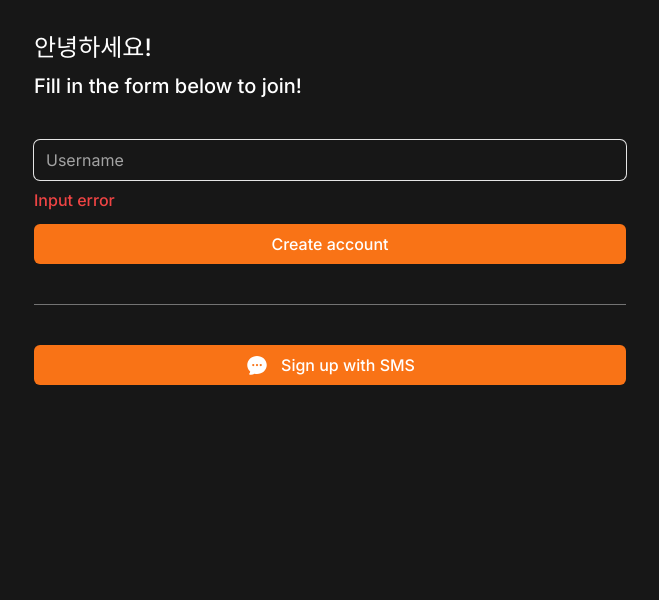
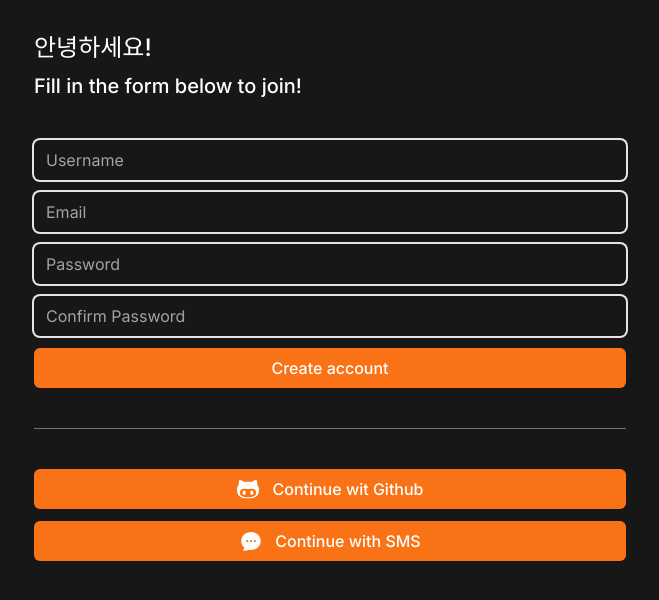
Before and after one commit to HyeonsangKim/carrot-market-reloaded, a Next.js app: page /create-account in a window 1280 px wide. Shown: the top 600 px of the page, without its empty margins (310-969 px from the left). Built offline with nearby package versions, Linux system fonts and the light colour scheme.

Commit message:
server action

```diff
--- /dev/null
+++ b/app/api/users/route.ts
@@ -0,0 +1,15 @@
+import { NextRequest } from "next/server";
+
+export async function GET(request: NextRequest) {
+  console.log(request);
+
+  return Response.json({
+    ok: true,
+  });
+}
+
+export async function POST(request: NextRequest) {
+  const data = await request.json();
+
+  return Response.json(data);
+}
--- a/app/create-account/page.tsx
+++ b/app/create-account/page.tsx
@@ -1,5 +1,6 @@
-import { ChatBubbleOvalLeftEllipsisIcon } from "@heroicons/react/24/solid";
-import Link from "next/link";
+import FormButton from "@/components/form-btn";
+import FormInput from "@/components/form-input";
+import SocialLogin from "@/components/social-login";
 
 export default function CreatAccount() {
   return (
@@ -9,31 +10,23 @@
         <h2 className="text-xl">Fill in the form below to join!</h2>
       </div>
       <form className="flex flex-col gap-3">
-        <div className="flex flex-col gap-2">
-          <input
-            className="bg-transparent rounded-md w-full h-10 focus:outline-none ring-1 focus:ring-2
-            ring-neutral-200 focus:ring-orange-500 border-none placeholder:text-neutral-400
-            "
-            type="text"
-            placeholder="Username"
-            required
-          />
-          <span className="text-red-500 font-medium">Input error</span>
-        </div>
-        <button className="primary-btn h-10">Create account</button>
+        <FormInput type="text" placeholder="Username" required errors={[]} />
+        <FormInput type="email" placeholder="Email" required errors={[]} />
+        <FormInput
+          type="password"
+          placeholder="Password"
+          required
+          errors={[]}
+        />
+        <FormInput
+          type="password"
+          placeholder="Confirm Password"
+          required
+          errors={[]}
+        />
+        <FormButton loading={false} text="Create account" />
       </form>
-      <div className="w-full h-px bg-neutral-500" />
-      <div>
-        <Link
-          className="primary-btn flex h-10 items-center justify-center gap-3"
-          href="/sms"
-        >
-          <span>
-            <ChatBubbleOvalLeftEllipsisIcon className="h-6 w-6" />
-          </span>
-          <span>Sign up with SMS</span>
-        </Link>
-      </div>
+      <SocialLogin />
     </div>
   );
 }
--- /dev/null
+++ b/app/login/actions.ts
@@ -0,0 +1,10 @@
+"use server";
+import { redirect } from "next/navigation";
+
+// 이함수가 서버에만 실행되게 해줌 이것만 해주면 알아서 포스트
+export async function handleForm(prevState: any, formData: FormData) {
+  await new Promise((resolve) => setTimeout(resolve, 5000));
+  return {
+    errors: ["wrong password", "password too short"],
+  };
+}
--- /dev/null
+++ b/app/login/page.tsx
@@ -0,0 +1,37 @@
+"use client";
+import FormButton from "@/components/form-btn";
+import FormInput from "@/components/form-input";
+import SocialLogin from "@/components/social-login";
+import { useFormState } from "react-dom";
+import { handleForm } from "./actions";
+export default function Login() {
+  const [state, action] = useFormState(handleForm, null);
+  //   const { pending } = useFormStatus() // form 의 자식에서만 사용가능
+  return (
+    <div className="flex flex-col gap-10 py-8 px-6">
+      <div className="flex flex-col gap-2 *:font-medium">
+        <h1 className="text-2xl">안녕하세요!</h1>
+        <h2 className="text-xl">Login with email and password.</h2>
+      </div>
+      <form action={action} className="flex flex-col gap-3">
+        <FormInput
+          name={"email"}
+          type="email"
+          placeholder="Email"
+          required
+          errors={[]}
+        />
+        <FormInput
+          name={"password"}
+          type="password"
+          placeholder="Password"
+          required
+          errors={state?.errors ?? []}
+        />
+        <FormButton text="Login" />
+      </form>
+
+      <SocialLogin />
+    </div>
+  );
+}
--- /dev/null
+++ b/app/sms/page.tsx
@@ -0,0 +1,29 @@
+import FormButton from "@/components/form-btn";
+import FormInput from "@/components/form-input";
+import SocialLogin from "@/components/social-login";
+
+export default function SMSLogin() {
+  return (
+    <div className="flex flex-col gap-10 py-8 px-6">
+      <div className="flex flex-col gap-2 *:font-medium">
+        <h1 className="text-2xl">SMS Login</h1>
+        <h2 className="text-xl">Verify your phone number.</h2>
+      </div>
+      <form className="flex flex-col gap-3">
+        <FormInput
+          type="number"
+          placeholder="Phone number"
+          required
+          errors={[]}
+        />
+        <FormInput
+          type="number"
+          placeholder="Verification code"
+          required
+          errors={[]}
+        />
+        <FormButton loading={false} text="Verify" />
+      </form>
+    </div>
+  );
+}
--- /dev/null
+++ b/components/form-btn.tsx
@@ -0,0 +1,20 @@
+"use client";
+
+import { useFormStatus } from "react-dom";
+
+interface FormButtonProps {
+  text: string;
+}
+
+export default function FormButton({ text }: FormButtonProps) {
+  const { pending } = useFormStatus();
+
+  return (
+    <button
+      disabled={pending}
+      className="primary-btn h-10 disabled:bg-neutral-400 disabled:text-neutral-300 disabled:cursor-not-allowed"
+    >
+      {pending ? "Loading..." : text}
+    </button>
+  );
+}
--- /dev/null
+++ b/components/form-input.tsx
@@ -0,0 +1,34 @@
+interface FormInput {
+  type: string;
+  placeholder: string;
+  required: boolean;
+  errors: string[];
+  name: string;
+}
+
+export default function FormInput({
+  type,
+  placeholder,
+  required,
+  errors,
+  name,
+}: FormInput) {
+  return (
+    <div className="flex flex-col gap-2">
+      <input
+        name={name}
+        className="bg-transparent rounded-md w-full h-10 focus:outline-none ring-2 focus:ring-4 transition
+            ring-neutral-200 focus:ring-orange-500 border-none placeholder:text-neutral-400
+            "
+        type={type}
+        placeholder={placeholder}
+        required={required}
+      />
+      {errors.map((error, index) => (
+        <span key={index} className="text-red-500 font-medium">
+          {error}
+        </span>
+      ))}
+    </div>
+  );
+}
--- /dev/null
+++ b/components/social-login.tsx
@@ -0,0 +1,37 @@
+import { ChatBubbleOvalLeftEllipsisIcon } from "@heroicons/react/24/solid";
+import Link from "next/link";
+
+export default function SocialLogin() {
+  return (
+    <>
+      <div className="w-full h-px bg-neutral-500" />
+      <div className="flex flex-col gap-3">
+        <Link
+          className="primary-btn flex h-10 items-center justify-center gap-3"
+          href="/github/start"
+        >
+          <svg
+            className="w-6 h-6"
+            fill="#fff"
+            width="800px"
+            height="800px"
+            viewBox="0 0 20 20"
+            xmlns="http://www.w3.org/2000/svg"
+          >
+            <path d="M13.18 11.309c-.718 0-1.3.807-1.3 1.799 0 .994.582 1.801 1.3 1.801s1.3-.807 1.3-1.801c-.001-.992-.582-1.799-1.3-1.799zm4.526-4.683c.149-.365.155-2.439-.635-4.426 0 0-1.811.199-4.551 2.08-.575-.16-1.548-.238-2.519-.238-.973 0-1.945.078-2.52.238C4.74 2.399 2.929 2.2 2.929 2.2c-.789 1.987-.781 4.061-.634 4.426C1.367 7.634.8 8.845.8 10.497c0 7.186 5.963 7.301 7.467 7.301l1.734.002 1.732-.002c1.506 0 7.467-.115 7.467-7.301 0-1.652-.566-2.863-1.494-3.871zm-7.678 10.289h-.056c-3.771 0-6.709-.449-6.709-4.115 0-.879.31-1.693 1.047-2.369C5.537 9.304 7.615 9.9 9.972 9.9h.056c2.357 0 4.436-.596 5.664.531.735.676 1.045 1.49 1.045 2.369 0 3.666-2.937 4.115-6.709 4.115zm-3.207-5.606c-.718 0-1.3.807-1.3 1.799 0 .994.582 1.801 1.3 1.801.719 0 1.301-.807 1.301-1.801 0-.992-.582-1.799-1.301-1.799z" />
+          </svg>
+          <span>Continue wit Github</span>
+        </Link>
+        <Link
+          className="primary-btn flex h-10 items-center justify-center gap-3"
+          href="/sms"
+        >
+          <span>
+            <ChatBubbleOvalLeftEllipsisIcon className="h-6 w-6" />
+          </span>
+          <span>Continue with SMS</span>
+        </Link>
+      </div>
+    </>
+  );
+}
```
